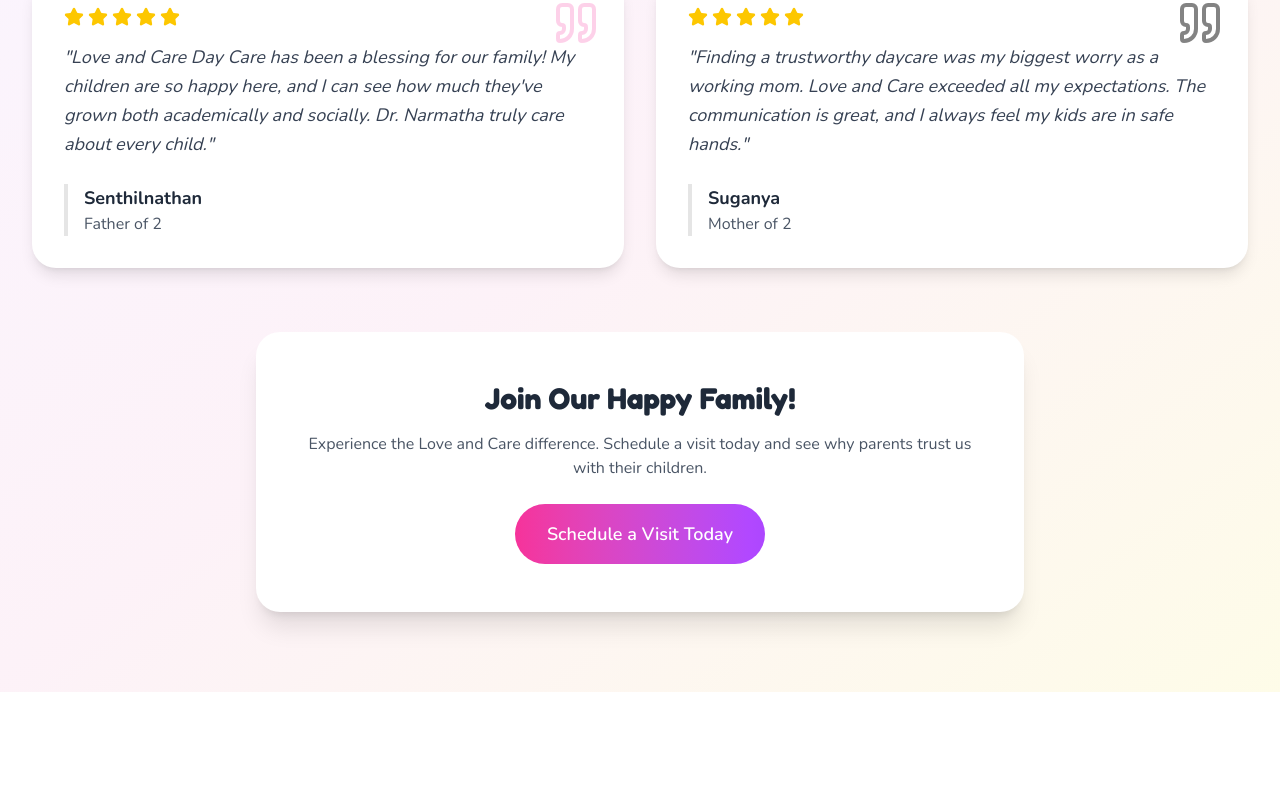
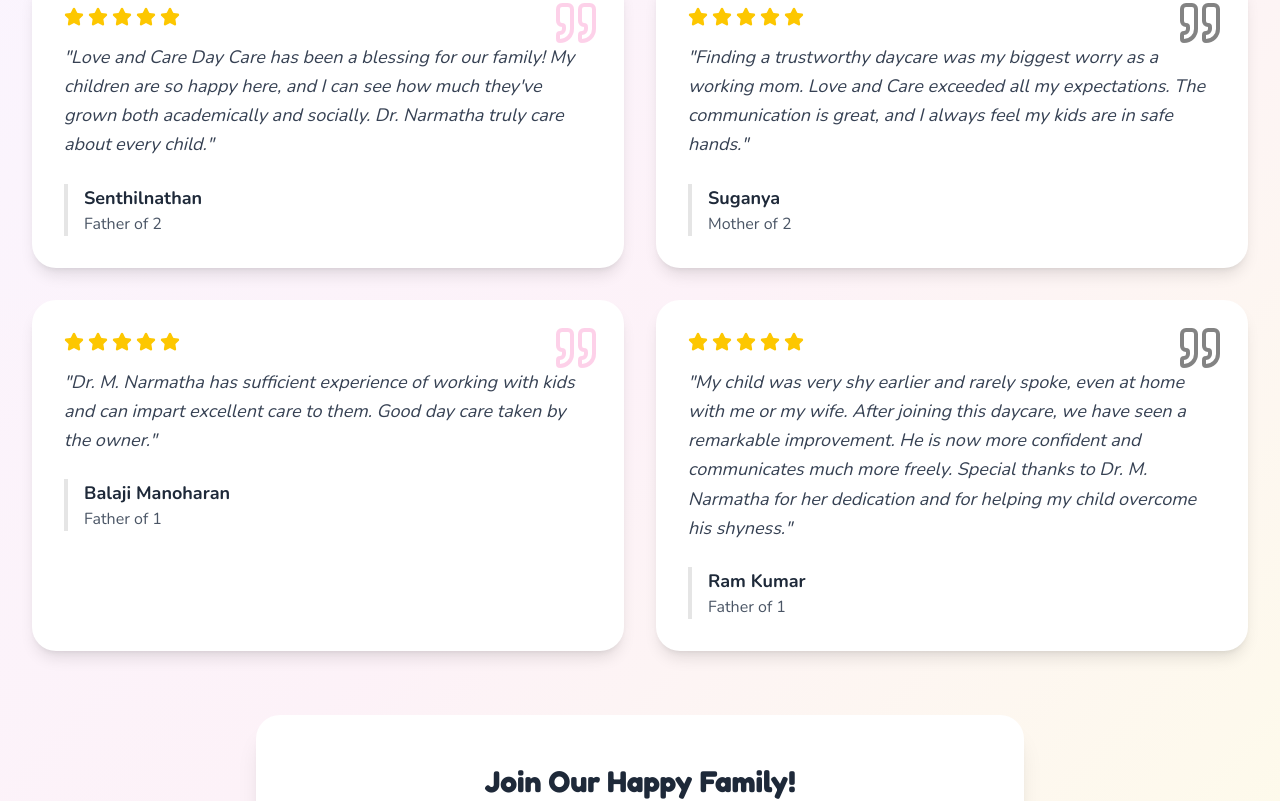
Before and after one commit to Gowtham0610/Daycare, a React (Vite) app: page / in a window 1280 px wide. Shown: the part 4887-5688 px from the top of the page. Built offline with nearby package versions, Linux system fonts and the light colour scheme.

Commit message:
feat: add 2 new testimonials to 2x2 grid layout
Update Testimonials.tsx to display 4 reviews.

Co-authored-by: Gowtham Subramani <167343441+Gowtham0610@users.noreply.github.com>

```diff
--- a/src/app/components/Testimonials.tsx
+++ b/src/app/components/Testimonials.tsx
@@ -17,6 +17,20 @@ export function Testimonials() {
       text: "Finding a trustworthy daycare was my biggest worry as a working mom. Love and Care exceeded all my expectations. The communication is great, and I always feel my kids are in safe hands.",
       color: 'purple',
     },
+    {
+      name: 'Balaji Manoharan',
+      role: 'Father of 1',
+      rating: 5,
+      text: "Dr. M. Narmatha has sufficient experience of working with kids and can impart excellent care to them. Good day care taken by the owner.",
+      color: 'pink',
+    },
+    {
+      name: 'Ram Kumar',
+      role: 'Father of 1',
+      rating: 5,
+      text: "My child was very shy earlier and rarely spoke, even at home with me or my wife. After joining this daycare, we have seen a remarkable improvement. He is now more confident and communicates much more freely. Special thanks to Dr. M. Narmatha for her dedication and for helping my child overcome his shyness.",
+      color: 'purple',
+    },
   ];
 
   return (
@@ -34,7 +48,7 @@ export function Testimonials() {
         </div>
 
         {/* Testimonials Grid */}
-        <div className="grid sm:grid-cols-2 gap-8">
+        <div className="grid sm:grid-cols-2 lg:grid-cols-2 gap-8">
           {testimonials.map((testimonial, index) => (
             <div
               key={index}
```
